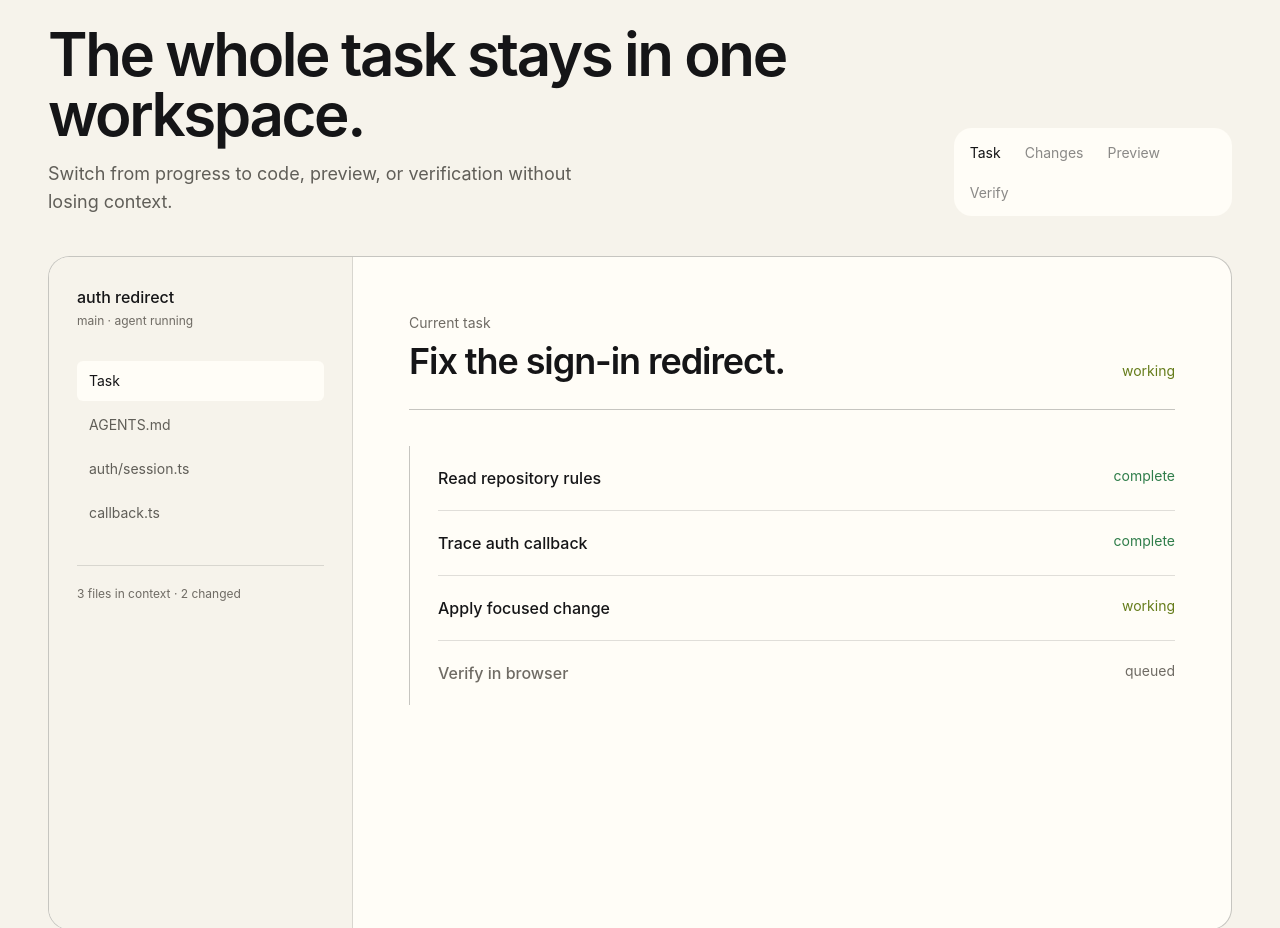
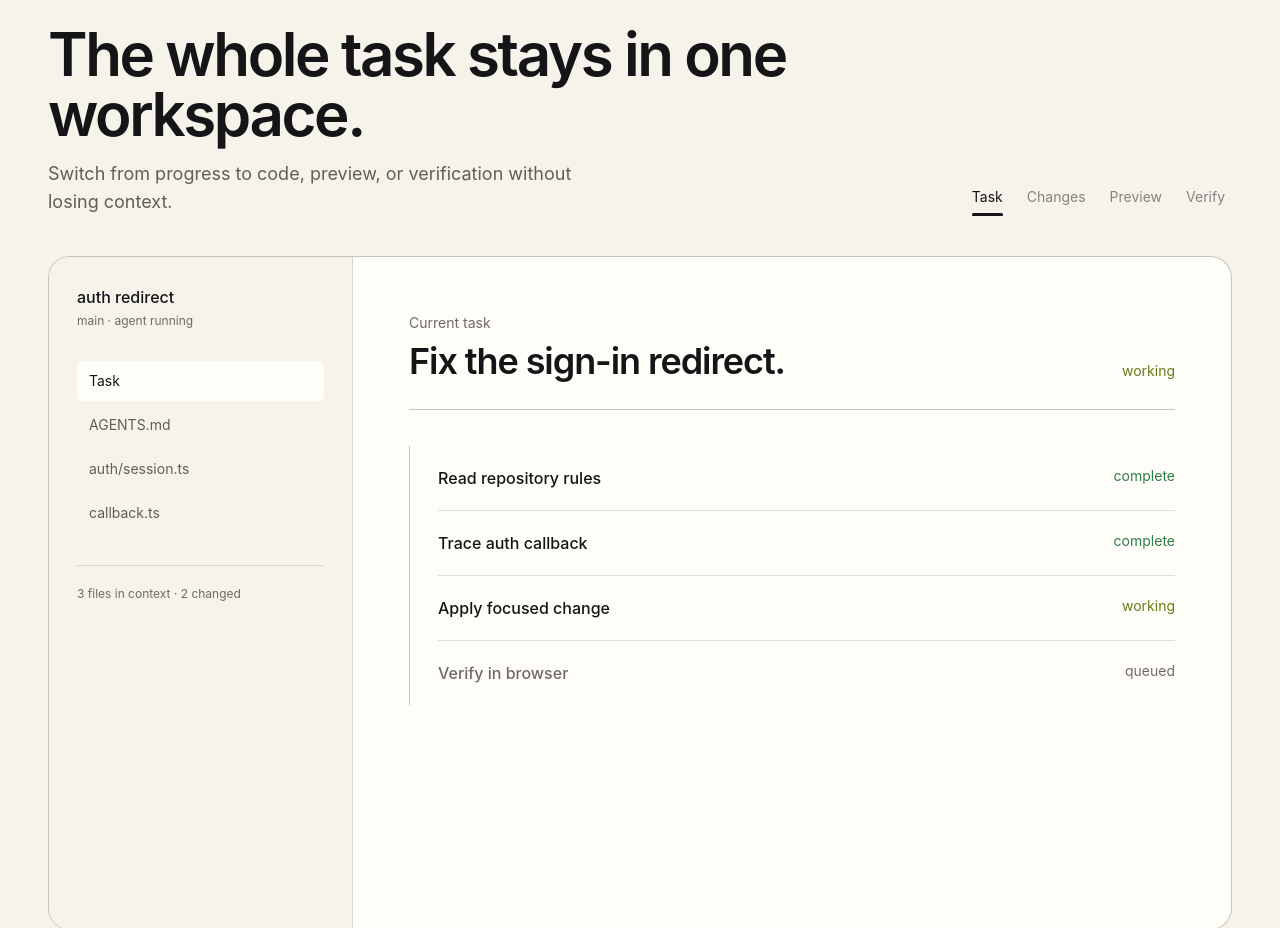
Before and after one commit to farismnrr/agentic-ai-workspace, a Svelte app in the folder web/: page / in a window 1280 px wide. Shown: the part 5440-6368 px from the top of the page. Built offline with nearby package versions, Linux system fonts and the light colour scheme.

Commit message:
style: simplify workspace view switcher

```diff
--- a/web/src/features/landing/components/CloserLookSection.svelte
+++ b/web/src/features/landing/components/CloserLookSection.svelte
@@ -17,10 +17,12 @@
       <h2 class="max-w-4xl text-4xl font-semibold tracking-[-0.04em] sm:text-5xl lg:text-6xl">The whole task stays in one workspace.</h2>
       <p class="mt-4 max-w-xl text-base leading-7 text-[var(--brand-text-secondary)] sm:text-lg">Switch from progress to code, preview, or verification without losing context.</p>
     </div>
-    <div class="tabs tabs-box w-fit bg-base-100">
-      {#each views as view (view.key)}
-        <button class:tab-active={selected === view.key} class="tab" type="button" onclick={() => { selected = view.key; }}>{view.label}</button>
-      {/each}
+    <div class="max-w-full overflow-x-auto">
+      <div class="tabs tabs-border w-max min-w-full sm:min-w-0">
+        {#each views as view (view.key)}
+          <button class:tab-active={selected === view.key} class="tab" type="button" onclick={() => { selected = view.key; }}>{view.label}</button>
+        {/each}
+      </div>
     </div>
   </div>
 
@@ -52,10 +54,10 @@
         {:else if selected === 'changes'}
           <div class="overflow-hidden border border-[var(--brand-border)] font-mono text-sm">
             <div class="border-b border-[var(--brand-border)] bg-base-200 px-5 py-4">auth/session.ts</div>
-            <div class="grid grid-cols-[3rem_1fr] gap-x-4 px-5 py-3 text-[var(--brand-text-secondary)]"><span>42</span><code>const next = sanitizeRedirect(requested);</code></div>
-            <div class="grid grid-cols-[3rem_1fr] gap-x-4 bg-success/10 px-5 py-3"><span>43</span><code>+ if (!next) return '/';</code></div>
-            <div class="grid grid-cols-[3rem_1fr] gap-x-4 bg-success/10 px-5 py-3"><span>44</span><code>+ return completeSignIn(next);</code></div>
-            <div class="grid grid-cols-[3rem_1fr] gap-x-4 px-5 py-3 text-[var(--brand-text-secondary)]"><span>45</span><code>}</code></div>
+            <div class="grid min-w-[34rem] grid-cols-[3rem_1fr] gap-x-4 px-5 py-3 text-[var(--brand-text-secondary)]"><span>42</span><code>const next = sanitizeRedirect(requested);</code></div>
+            <div class="grid min-w-[34rem] grid-cols-[3rem_1fr] gap-x-4 bg-success/10 px-5 py-3"><span>43</span><code>+ if (!next) return '/';</code></div>
+            <div class="grid min-w-[34rem] grid-cols-[3rem_1fr] gap-x-4 bg-success/10 px-5 py-3"><span>44</span><code>+ return completeSignIn(next);</code></div>
+            <div class="grid min-w-[34rem] grid-cols-[3rem_1fr] gap-x-4 px-5 py-3 text-[var(--brand-text-secondary)]"><span>45</span><code>}</code></div>
           </div>
         {:else if selected === 'preview'}
           <div class="overflow-hidden border border-[var(--brand-border)]">
@@ -64,8 +66,8 @@
           </div>
         {:else}
           <div class="mx-auto max-w-4xl">
-            <div class="flex items-end justify-between gap-4 border-b border-[var(--brand-border-strong)] pb-6"><div><p class="text-sm text-[var(--brand-text-tertiary)]">Verification</p><h3 class="mt-2 text-3xl font-semibold sm:text-4xl">4 checks passed</h3></div><span class="text-success">Ready to ship</span></div>
-            <div class="divide-y divide-[var(--brand-border)] text-base"><div class="flex justify-between py-6"><span>svelte-check</span><span class="text-success">passed</span></div><div class="flex justify-between py-6"><span>eslint</span><span class="text-success">passed</span></div><div class="flex justify-between py-6"><span>go test ./...</span><span class="text-success">passed</span></div><div class="flex justify-between py-6"><span>browser callback</span><span class="text-success">passed</span></div></div>
+            <div class="flex flex-col gap-4 border-b border-[var(--brand-border-strong)] pb-6 sm:flex-row sm:items-end sm:justify-between"><div><p class="text-sm text-[var(--brand-text-tertiary)]">Verification</p><h3 class="mt-2 text-3xl font-semibold sm:text-4xl">4 checks passed</h3></div><span class="text-success">Ready to ship</span></div>
+            <div class="divide-y divide-[var(--brand-border)] text-base"><div class="flex justify-between gap-4 py-6"><span>svelte-check</span><span class="text-success">passed</span></div><div class="flex justify-between gap-4 py-6"><span>eslint</span><span class="text-success">passed</span></div><div class="flex justify-between gap-4 py-6"><span>go test ./...</span><span class="text-success">passed</span></div><div class="flex justify-between gap-4 py-6"><span>browser callback</span><span class="text-success">passed</span></div></div>
           </div>
         {/if}
       </div>
```
